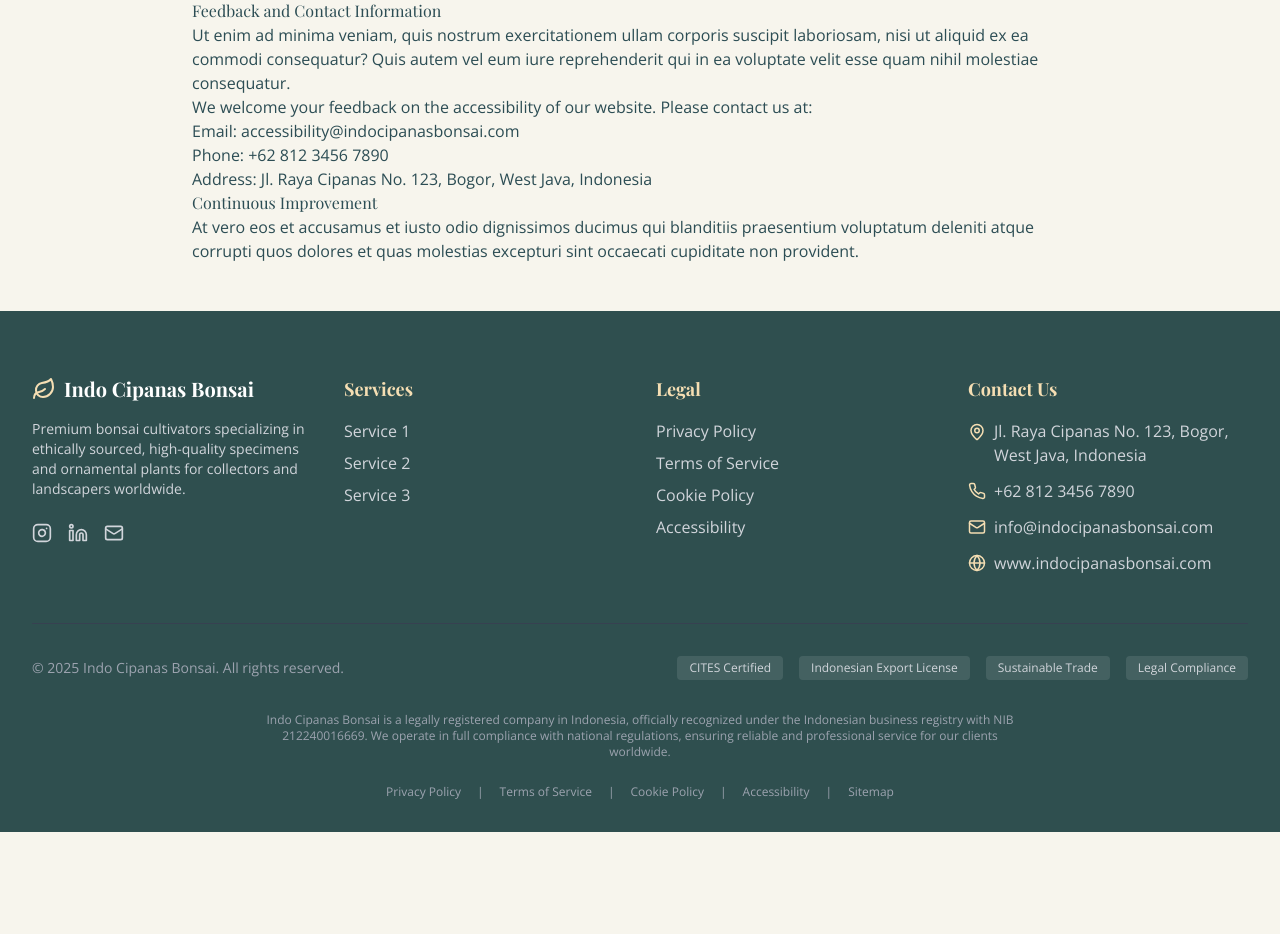
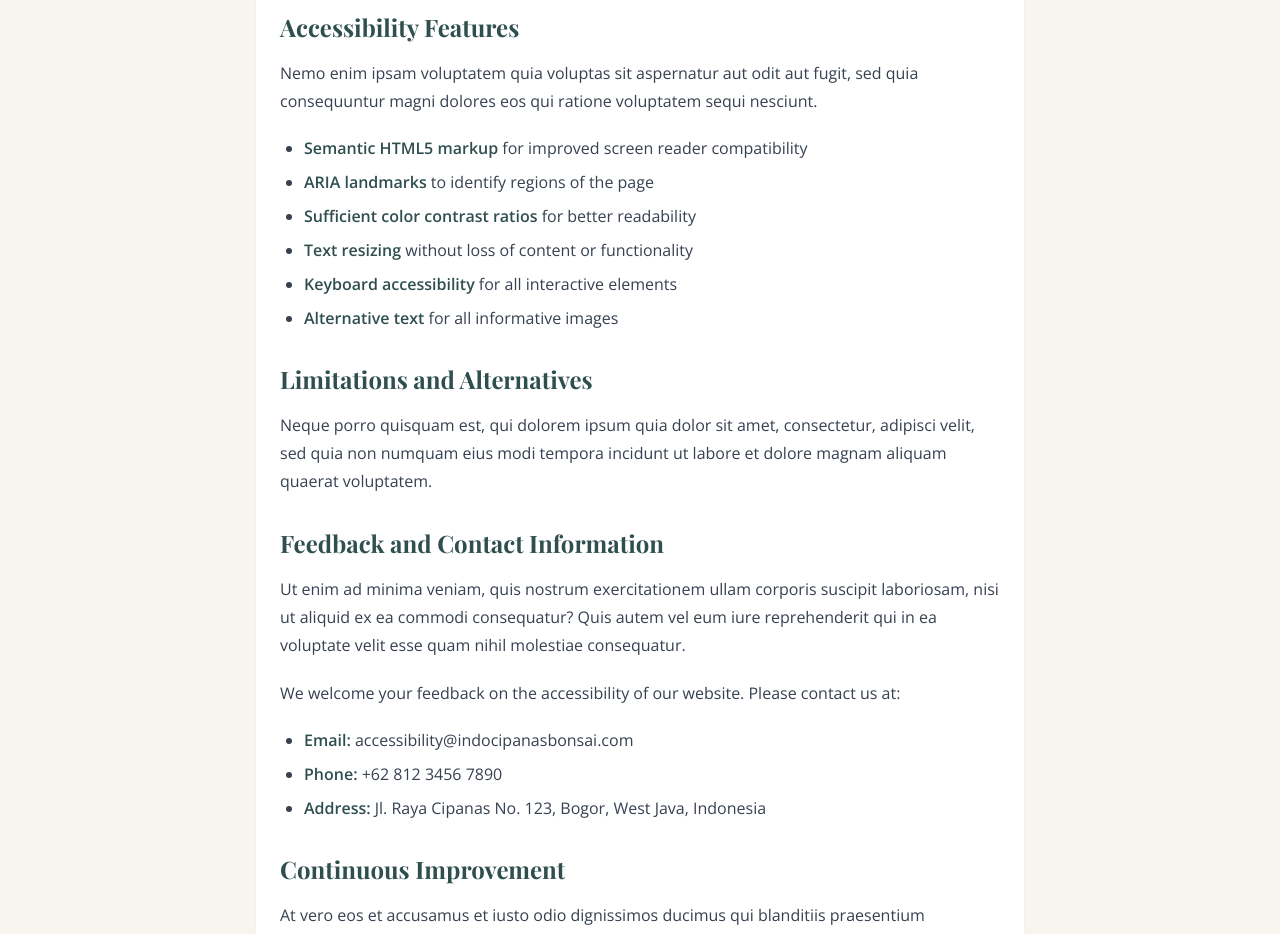
Before and after one commit to antnb/bonsai-zen-garden, a React (Vite) app: page /accessibility in a window 1280 px wide. Shown: the part 840-1774 px from the top of the page. Before the commit the page ends 1672 px from the top, so only its background shows below. Built offline with nearby package versions, Linux system fonts and the light colour scheme.

Commit message:
Improve content text styling
Improve the text styling of legal pages to enhance readability and professionalism, addressing issues such as heading structure, spacing, font consistency, and content width.

```diff
--- a/src/index.css
+++ b/src/index.css
@@ -120,6 +120,63 @@
   .nav-link.active {
     @apply after:w-full text-bonsai-brown;
   }
+
+  /* Enhanced typography for better readability */
+  .prose {
+    @apply max-w-3xl mx-auto text-gray-700 leading-relaxed;
+  }
+
+  .prose h2 {
+    @apply text-2xl font-bold text-bonsai-dark-green mt-8 mb-4 font-playfair;
+  }
+
+  .prose h3 {
+    @apply text-xl font-semibold text-bonsai-olive mt-6 mb-3 font-playfair;
+  }
+
+  .prose p {
+    @apply mb-5 leading-7;
+  }
+
+  .prose ul {
+    @apply list-disc pl-6 mb-5 space-y-2;
+  }
+
+  .prose ol {
+    @apply list-decimal pl-6 mb-5 space-y-2;
+  }
+
+  .prose li {
+    @apply mb-1;
+  }
+
+  .prose a {
+    @apply text-bonsai-olive hover:underline;
+  }
+
+  .prose strong {
+    @apply font-semibold text-bonsai-dark-green;
+  }
+
+  .prose blockquote {
+    @apply border-l-4 border-bonsai-wheat pl-4 italic my-5;
+  }
+
+  .date-text {
+    @apply text-sm text-gray-500 mb-6 block;
+  }
+
+  .section-heading {
+    @apply text-2xl md:text-3xl font-bold text-bonsai-dark-green mb-5 font-playfair;
+  }
+
+  .subsection-heading {
+    @apply text-xl font-semibold text-bonsai-olive mb-3 font-playfair;
+  }
+
+  .content-section {
+    @apply mb-8;
+  }
 }
 
 .opacity-0 {
--- a/src/pages/AccessibilityPage.tsx
+++ b/src/pages/AccessibilityPage.tsx
@@ -25,42 +25,51 @@ const AccessibilityPage = () => {
         <div className="container-custom mx-auto py-12">
           <SectionTitle subtitle="INCLUSIVITY" title="Accessibility Statement" />
 
-          <div className="prose prose-lg max-w-4xl mx-auto">
-            <p className="text-gray-600">Last Updated: {new Date().toLocaleDateString('en-US', { month: 'long', day: 'numeric', year: 'numeric' })}</p>
+          <div className="prose max-w-3xl mx-auto bg-white p-6 rounded-lg shadow-sm">
+            <p className="date-text">Last Updated: {new Date().toLocaleDateString('en-US', { month: 'long', day: 'numeric', year: 'numeric' })}</p>
 
-            <h2>Our Commitment to Accessibility</h2>
+            <div className="content-section">
+              <h2 className="section-heading">Our Commitment to Accessibility</h2>
               <p>
                 Lorem ipsum dolor sit amet, consectetur adipiscing elit. Sed do eiusmod tempor incididunt ut labore et dolore magna aliqua. Ut enim ad minim veniam, quis nostrud exercitation ullamco laboris nisi ut aliquip ex ea commodo consequat.
               </p>
+            </div>
 
-            <h2>Conformance Status</h2>
+            <div className="content-section">
+              <h2 className="section-heading">Conformance Status</h2>
               <p>
                 Duis aute irure dolor in reprehenderit in voluptate velit esse cillum dolore eu fugiat nulla pariatur. Excepteur sint occaecat cupidatat non proident, sunt in culpa qui officia deserunt mollit anim id est laborum.
               </p>
               <p>
                 Sed ut perspiciatis unde omnis iste natus error sit voluptatem accusantium doloremque laudantium, totam rem aperiam, eaque ipsa quae ab illo inventore veritatis et quasi architecto beatae vitae dicta sunt explicabo.
               </p>
+            </div>
 
-            <h2>Accessibility Features</h2>
+            <div className="content-section">
+              <h2 className="section-heading">Accessibility Features</h2>
               <p>
                 Nemo enim ipsam voluptatem quia voluptas sit aspernatur aut odit aut fugit, sed quia consequuntur magni dolores eos qui ratione voluptatem sequi nesciunt.
               </p>
 
-            <ul>
-              <li>Semantic HTML5 markup for improved screen reader compatibility</li>
-              <li>ARIA landmarks to identify regions of the page</li>
-              <li>Sufficient color contrast ratios</li>
-              <li>Text resizing without loss of content or functionality</li>
-              <li>Keyboard accessibility for all interactive elements</li>
-              <li>Alternative text for all informative images</li>
+              <ul className="my-4">
+                <li><strong>Semantic HTML5 markup</strong> for improved screen reader compatibility</li>
+                <li><strong>ARIA landmarks</strong> to identify regions of the page</li>
+                <li><strong>Sufficient color contrast ratios</strong> for better readability</li>
+                <li><strong>Text resizing</strong> without loss of content or functionality</li>
+                <li><strong>Keyboard accessibility</strong> for all interactive elements</li>
+                <li><strong>Alternative text</strong> for all informative images</li>
               </ul>
+            </div>
 
-            <h2>Limitations and Alternatives</h2>
+            <div className="content-section">
+              <h2 className="section-heading">Limitations and Alternatives</h2>
               <p>
                 Neque porro quisquam est, qui dolorem ipsum quia dolor sit amet, consectetur, adipisci velit, sed quia non numquam eius modi tempora incidunt ut labore et dolore magnam aliquam quaerat voluptatem.
               </p>
+            </div>
 
-            <h2>Feedback and Contact Information</h2>
+            <div className="content-section">
+              <h2 className="section-heading">Feedback and Contact Information</h2>
               <p>
                 Ut enim ad minima veniam, quis nostrum exercitationem ullam corporis suscipit laboriosam, nisi ut aliquid ex ea commodi consequatur? Quis autem vel eum iure reprehenderit qui in ea voluptate velit esse quam nihil molestiae consequatur.
               </p>
@@ -68,16 +77,19 @@ const AccessibilityPage = () => {
               <p>
                 We welcome your feedback on the accessibility of our website. Please contact us at:
               </p>
-            <ul>
-              <li>Email: accessibility@indocipanasbonsai.com</li>
-              <li>Phone: +62 812 3456 7890</li>
-              <li>Address: Jl. Raya Cipanas No. 123, Bogor, West Java, Indonesia</li>
+              <ul className="my-4">
+                <li><strong>Email:</strong> accessibility@indocipanasbonsai.com</li>
+                <li><strong>Phone:</strong> +62 812 3456 7890</li>
+                <li><strong>Address:</strong> Jl. Raya Cipanas No. 123, Bogor, West Java, Indonesia</li>
               </ul>
+            </div>
 
-            <h2>Continuous Improvement</h2>
+            <div className="content-section">
+              <h2 className="section-heading">Continuous Improvement</h2>
               <p>
                 At vero eos et accusamus et iusto odio dignissimos ducimus qui blanditiis praesentium voluptatum deleniti atque corrupti quos dolores et quas molestias excepturi sint occaecati cupiditate non provident.
               </p>
+            </div>
           </div>
         </div>
       </main>
--- a/src/pages/CookiePolicyPage.tsx
+++ b/src/pages/CookiePolicyPage.tsx
@@ -25,66 +25,80 @@ const CookiePolicyPage = () => {
         <div className="container-custom mx-auto py-12">
           <SectionTitle subtitle="LEGAL" title="Cookie Policy" />
 
-          <div className="prose prose-lg max-w-4xl mx-auto">
-            <p className="text-gray-600">Last Updated: {new Date().toLocaleDateString('en-US', { month: 'long', day: 'numeric', year: 'numeric' })}</p>
+          <div className="prose max-w-3xl mx-auto bg-white p-6 rounded-lg shadow-sm">
+            <p className="date-text">Last Updated: {new Date().toLocaleDateString('en-US', { month: 'long', day: 'numeric', year: 'numeric' })}</p>
 
-            <h2>1. What Are Cookies</h2>
+            <div className="content-section">
+              <h2 className="section-heading">1. What Are Cookies</h2>
               <p>
                 Lorem ipsum dolor sit amet, consectetur adipiscing elit. Sed do eiusmod tempor incididunt ut labore et dolore magna aliqua. Ut enim ad minim veniam, quis nostrud exercitation ullamco laboris nisi ut aliquip ex ea commodo consequat.
               </p>
+            </div>
 
-            <h2>2. How We Use Cookies</h2>
+            <div className="content-section">
+              <h2 className="section-heading">2. How We Use Cookies</h2>
               <p>
                 Duis aute irure dolor in reprehenderit in voluptate velit esse cillum dolore eu fugiat nulla pariatur. Excepteur sint occaecat cupidatat non proident, sunt in culpa qui officia deserunt mollit anim id est laborum.
               </p>
               <p>
                 Sed ut perspiciatis unde omnis iste natus error sit voluptatem accusantium doloremque laudantium, totam rem aperiam, eaque ipsa quae ab illo inventore veritatis et quasi architecto beatae vitae dicta sunt explicabo.
               </p>
+            </div>
 
-            <h2>3. Types of Cookies We Use</h2>
+            <div className="content-section">
+              <h2 className="section-heading">3. Types of Cookies We Use</h2>
               <p>
                 Nemo enim ipsam voluptatem quia voluptas sit aspernatur aut odit aut fugit, sed quia consequuntur magni dolores eos qui ratione voluptatem sequi nesciunt.
               </p>
 
-            <h3>3.1 Essential Cookies</h3>
+              <div className="pl-4 border-l-3 border-bonsai-beige">
+                <h3 className="subsection-heading">3.1 Essential Cookies</h3>
                 <p>
                   Neque porro quisquam est, qui dolorem ipsum quia dolor sit amet, consectetur, adipisci velit, sed quia non numquam eius modi tempora incidunt ut labore et dolore magnam aliquam quaerat voluptatem.
                 </p>
 
-            <h3>3.2 Performance Cookies</h3>
+                <h3 className="subsection-heading">3.2 Performance Cookies</h3>
                 <p>
                   Ut enim ad minima veniam, quis nostrum exercitationem ullam corporis suscipit laboriosam, nisi ut aliquid ex ea commodi consequatur? Quis autem vel eum iure reprehenderit qui in ea voluptate velit esse quam nihil molestiae consequatur.
                 </p>
 
-            <h3>3.3 Functionality Cookies</h3>
+                <h3 className="subsection-heading">3.3 Functionality Cookies</h3>
                 <p>
                   At vero eos et accusamus et iusto odio dignissimos ducimus qui blanditiis praesentium voluptatum deleniti atque corrupti quos dolores et quas molestias excepturi sint occaecati cupiditate non provident.
                 </p>
 
-            <h3>3.4 Targeting/Advertising Cookies</h3>
+                <h3 className="subsection-heading">3.4 Targeting/Advertising Cookies</h3>
                 <p>
                   Similique sunt in culpa qui officia deserunt mollitia animi, id est laborum et dolorum fuga. Et harum quidem rerum facilis est et expedita distinctio.
                 </p>
+              </div>
+            </div>
 
-            <h2>4. Managing Cookies</h2>
+            <div className="content-section">
+              <h2 className="section-heading">4. Managing Cookies</h2>
               <p>
                 Nam libero tempore, cum soluta nobis est eligendi optio cumque nihil impedit quo minus id quod maxime placeat facere possimus, omnis voluptas assumenda est, omnis dolor repellendus.
               </p>
+            </div>
 
-            <h2>5. Changes to This Cookie Policy</h2>
+            <div className="content-section">
+              <h2 className="section-heading">5. Changes to This Cookie Policy</h2>
               <p>
                 Temporibus autem quibusdam et aut officiis debitis aut rerum necessitatibus saepe eveniet ut et voluptates repudiandae sint et molestiae non recusandae.
               </p>
+            </div>
 
-            <h2>6. Contact Us</h2>
+            <div className="content-section">
+              <h2 className="section-heading">6. Contact Us</h2>
               <p>
                 If you have any questions about this Cookie Policy, please contact us at:
               </p>
-            <ul>
-              <li>Email: privacy@indocipanasbonsai.com</li>
-              <li>Phone: +62 812 3456 7890</li>
-              <li>Address: Jl. Raya Cipanas No. 123, Bogor, West Java, Indonesia</li>
+              <ul className="my-4">
+                <li><strong>Email:</strong> privacy@indocipanasbonsai.com</li>
+                <li><strong>Phone:</strong> +62 812 3456 7890</li>
+                <li><strong>Address:</strong> Jl. Raya Cipanas No. 123, Bogor, West Java, Indonesia</li>
               </ul>
+            </div>
           </div>
         </div>
       </main>
--- a/src/pages/PrivacyPolicyPage.tsx
+++ b/src/pages/PrivacyPolicyPage.tsx
@@ -25,15 +25,18 @@ const PrivacyPolicyPage = () => {
         <div className="container-custom mx-auto py-12">
           <SectionTitle subtitle="LEGAL" title="Privacy Policy" />
 
-          <div className="prose prose-lg max-w-4xl mx-auto">
-            <p className="text-gray-600">Last Updated: {new Date().toLocaleDateString('en-US', { month: 'long', day: 'numeric', year: 'numeric' })}</p>
+          <div className="prose max-w-3xl mx-auto bg-white p-6 rounded-lg shadow-sm">
+            <p className="date-text">Last Updated: {new Date().toLocaleDateString('en-US', { month: 'long', day: 'numeric', year: 'numeric' })}</p>
 
-            <h2>1. Introduction</h2>
+            <div className="content-section">
+              <h2 className="section-heading">1. Introduction</h2>
               <p>
                 Lorem ipsum dolor sit amet, consectetur adipiscing elit. Sed do eiusmod tempor incididunt ut labore et dolore magna aliqua. Ut enim ad minim veniam, quis nostrud exercitation ullamco laboris nisi ut aliquip ex ea commodo consequat.
               </p>
+            </div>
 
-            <h2>2. Information We Collect</h2>
+            <div className="content-section">
+              <h2 className="section-heading">2. Information We Collect</h2>
               <p>
                 Duis aute irure dolor in reprehenderit in voluptate velit esse cillum dolore eu fugiat nulla pariatur. Excepteur sint occaecat cupidatat non proident, sunt in culpa qui officia deserunt mollit anim id est laborum.
               </p>
@@ -41,45 +44,58 @@ const PrivacyPolicyPage = () => {
                 Sed ut perspiciatis unde omnis iste natus error sit voluptatem accusantium doloremque laudantium, totam rem aperiam, eaque ipsa quae ab illo inventore veritatis et quasi architecto beatae vitae dicta sunt explicabo.
               </p>
 
-            <h3>2.1 Personal Information</h3>
+              <div className="pl-4 border-l-3 border-bonsai-beige mt-4">
+                <h3 className="subsection-heading">2.1 Personal Information</h3>
                 <p>
                   Nemo enim ipsam voluptatem quia voluptas sit aspernatur aut odit aut fugit, sed quia consequuntur magni dolores eos qui ratione voluptatem sequi nesciunt.
                 </p>
 
-            <h3>2.2 Usage Data</h3>
+                <h3 className="subsection-heading">2.2 Usage Data</h3>
                 <p>
                   Neque porro quisquam est, qui dolorem ipsum quia dolor sit amet, consectetur, adipisci velit, sed quia non numquam eius modi tempora incidunt ut labore et dolore magnam aliquam quaerat voluptatem.
                 </p>
+              </div>
+            </div>
 
-            <h2>3. How We Use Your Information</h2>
+            <div className="content-section">
+              <h2 className="section-heading">3. How We Use Your Information</h2>
               <p>
                 Ut enim ad minima veniam, quis nostrum exercitationem ullam corporis suscipit laboriosam, nisi ut aliquid ex ea commodi consequatur? Quis autem vel eum iure reprehenderit qui in ea voluptate velit esse quam nihil molestiae consequatur.
               </p>
+            </div>
 
-            <h2>4. Data Security</h2>
+            <div className="content-section">
+              <h2 className="section-heading">4. Data Security</h2>
               <p>
                 At vero eos et accusamus et iusto odio dignissimos ducimus qui blanditiis praesentium voluptatum deleniti atque corrupti quos dolores et quas molestias excepturi sint occaecati cupiditate non provident.
               </p>
+            </div>
 
-            <h2>5. Your Rights</h2>
+            <div className="content-section">
+              <h2 className="section-heading">5. Your Rights</h2>
               <p>
                 Similique sunt in culpa qui officia deserunt mollitia animi, id est laborum et dolorum fuga. Et harum quidem rerum facilis est et expedita distinctio.
               </p>
+            </div>
 
-            <h2>6. Changes to This Privacy Policy</h2>
+            <div className="content-section">
+              <h2 className="section-heading">6. Changes to This Privacy Policy</h2>
               <p>
                 Nam libero tempore, cum soluta nobis est eligendi optio cumque nihil impedit quo minus id quod maxime placeat facere possimus, omnis voluptas assumenda est, omnis dolor repellendus.
               </p>
+            </div>
 
-            <h2>7. Contact Us</h2>
+            <div className="content-section">
+              <h2 className="section-heading">7. Contact Us</h2>
               <p>
                 If you have any questions about this Privacy Policy, please contact us at:
               </p>
-            <ul>
-              <li>Email: privacy@indocipanasbonsai.com</li>
-              <li>Phone: +62 812 3456 7890</li>
-              <li>Address: Jl. Raya Cipanas No. 123, Bogor, West Java, Indonesia</li>
+              <ul className="my-4">
+                <li><strong>Email:</strong> privacy@indocipanasbonsai.com</li>
+                <li><strong>Phone:</strong> +62 812 3456 7890</li>
+                <li><strong>Address:</strong> Jl. Raya Cipanas No. 123, Bogor, West Java, Indonesia</li>
               </ul>
+            </div>
           </div>
         </div>
       </main>
--- a/src/pages/SitemapPage.tsx
+++ b/src/pages/SitemapPage.tsx
@@ -72,7 +72,8 @@ const SitemapPage = () => {
             description="A complete overview of all pages available on our website."
           />
 
-          <div className="grid grid-cols-1 md:grid-cols-2 lg:grid-cols-4 gap-8 mt-12">
+          <div className="bg-white p-6 rounded-lg shadow-sm max-w-5xl mx-auto">
+            <div className="grid grid-cols-1 md:grid-cols-2 lg:grid-cols-4 gap-8 mt-8">
               {sitemapSections.map((section, index) => (
                 <div key={index}>
                   <h2 className="font-playfair text-xl font-bold text-bonsai-dark-green mb-4 pb-2 border-b border-bonsai-beige">
@@ -162,6 +163,7 @@ const SitemapPage = () => {
               </p>
             </div>
           </div>
+        </div>
       </main>
       <Footer />
     </div>
--- a/src/pages/TermsOfServicePage.tsx
+++ b/src/pages/TermsOfServicePage.tsx
@@ -25,66 +25,86 @@ const TermsOfServicePage = () => {
         <div className="container-custom mx-auto py-12">
           <SectionTitle subtitle="LEGAL" title="Terms of Service" />
 
-          <div className="prose prose-lg max-w-4xl mx-auto">
-            <p className="text-gray-600">Last Updated: {new Date().toLocaleDateString('en-US', { month: 'long', day: 'numeric', year: 'numeric' })}</p>
+          <div className="prose max-w-3xl mx-auto bg-white p-6 rounded-lg shadow-sm">
+            <p className="date-text">Last Updated: {new Date().toLocaleDateString('en-US', { month: 'long', day: 'numeric', year: 'numeric' })}</p>
 
-            <h2>1. Acceptance of Terms</h2>
+            <div className="content-section">
+              <h2 className="section-heading">1. Acceptance of Terms</h2>
               <p>
                 Lorem ipsum dolor sit amet, consectetur adipiscing elit. Sed do eiusmod tempor incididunt ut labore et dolore magna aliqua. Ut enim ad minim veniam, quis nostrud exercitation ullamco laboris nisi ut aliquip ex ea commodo consequat.
               </p>
+            </div>
 
-            <h2>2. Use of Services</h2>
+            <div className="content-section">
+              <h2 className="section-heading">2. Use of Services</h2>
               <p>
                 Duis aute irure dolor in reprehenderit in voluptate velit esse cillum dolore eu fugiat nulla pariatur. Excepteur sint occaecat cupidatat non proident, sunt in culpa qui officia deserunt mollit anim id est laborum.
               </p>
               <p>
                 Sed ut perspiciatis unde omnis iste natus error sit voluptatem accusantium doloremque laudantium, totam rem aperiam, eaque ipsa quae ab illo inventore veritatis et quasi architecto beatae vitae dicta sunt explicabo.
               </p>
+            </div>
 
-            <h2>3. Account Registration</h2>
+            <div className="content-section">
+              <h2 className="section-heading">3. Account Registration</h2>
               <p>
                 Nemo enim ipsam voluptatem quia voluptas sit aspernatur aut odit aut fugit, sed quia consequuntur magni dolores eos qui ratione voluptatem sequi nesciunt.
               </p>
+            </div>
 
-            <h2>4. User Conduct</h2>
+            <div className="content-section">
+              <h2 className="section-heading">4. User Conduct</h2>
               <p>
                 Neque porro quisquam est, qui dolorem ipsum quia dolor sit amet, consectetur, adipisci velit, sed quia non numquam eius modi tempora incidunt ut labore et dolore magnam aliquam quaerat voluptatem.
               </p>
+            </div>
 
-            <h2>5. Products and Services</h2>
+            <div className="content-section">
+              <h2 className="section-heading">5. Products and Services</h2>
               <p>
                 Ut enim ad minima veniam, quis nostrum exercitationem ullam corporis suscipit laboriosam, nisi ut aliquid ex ea commodi consequatur? Quis autem vel eum iure reprehenderit qui in ea voluptate velit esse quam nihil molestiae consequatur.
               </p>
+            </div>
 
-            <h2>6. Intellectual Property</h2>
+            <div className="content-section">
+              <h2 className="section-heading">6. Intellectual Property</h2>
               <p>
                 At vero eos et accusamus et iusto odio dignissimos ducimus qui blanditiis praesentium voluptatum deleniti atque corrupti quos dolores et quas molestias excepturi sint occaecati cupiditate non provident.
               </p>
+            </div>
 
-            <h2>7. Limitation of Liability</h2>
+            <div className="content-section">
+              <h2 className="section-heading">7. Limitation of Liability</h2>
               <p>
                 Similique sunt in culpa qui officia deserunt mollitia animi, id est laborum et dolorum fuga. Et harum quidem rerum facilis est et expedita distinctio.
               </p>
+            </div>
 
-            <h2>8. Governing Law</h2>
+            <div className="content-section">
+              <h2 className="section-heading">8. Governing Law</h2>
               <p>
                 Nam libero tempore, cum soluta nobis est eligendi optio cumque nihil impedit quo minus id quod maxime placeat facere possimus, omnis voluptas assumenda est, omnis dolor repellendus.
               </p>
+            </div>
 
-            <h2>9. Changes to Terms</h2>
+            <div className="content-section">
+              <h2 className="section-heading">9. Changes to Terms</h2>
               <p>
                 Temporibus autem quibusdam et aut officiis debitis aut rerum necessitatibus saepe eveniet ut et voluptates repudiandae sint et molestiae non recusandae.
               </p>
+            </div>
 
-            <h2>10. Contact Us</h2>
+            <div className="content-section">
+              <h2 className="section-heading">10. Contact Us</h2>
               <p>
                 If you have any questions about these Terms of Service, please contact us at:
               </p>
-            <ul>
-              <li>Email: legal@indocipanasbonsai.com</li>
-              <li>Phone: +62 812 3456 7890</li>
-              <li>Address: Jl. Raya Cipanas No. 123, Bogor, West Java, Indonesia</li>
+              <ul className="my-4">
+                <li><strong>Email:</strong> legal@indocipanasbonsai.com</li>
+                <li><strong>Phone:</strong> +62 812 3456 7890</li>
+                <li><strong>Address:</strong> Jl. Raya Cipanas No. 123, Bogor, West Java, Indonesia</li>
               </ul>
+            </div>
           </div>
         </div>
       </main>
```
Lines whose indentation alone changed are shown as unchanged.
